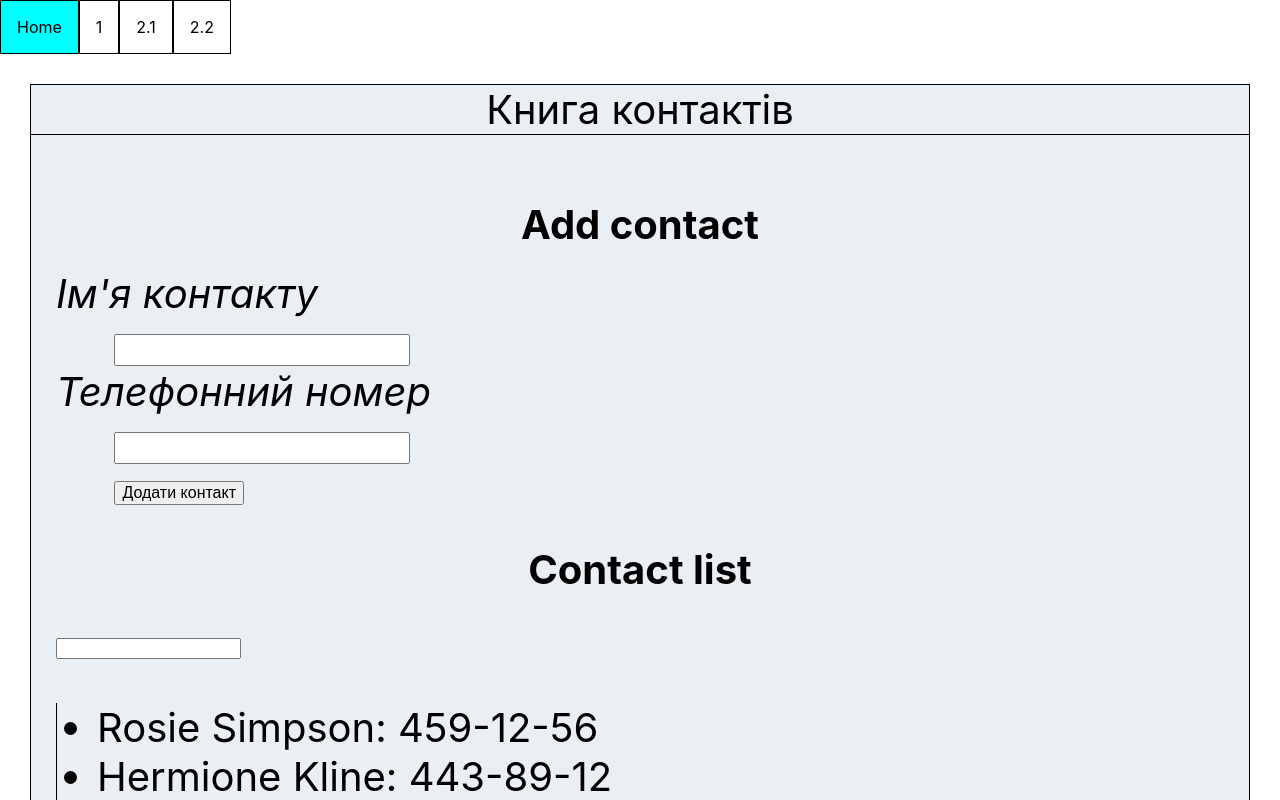
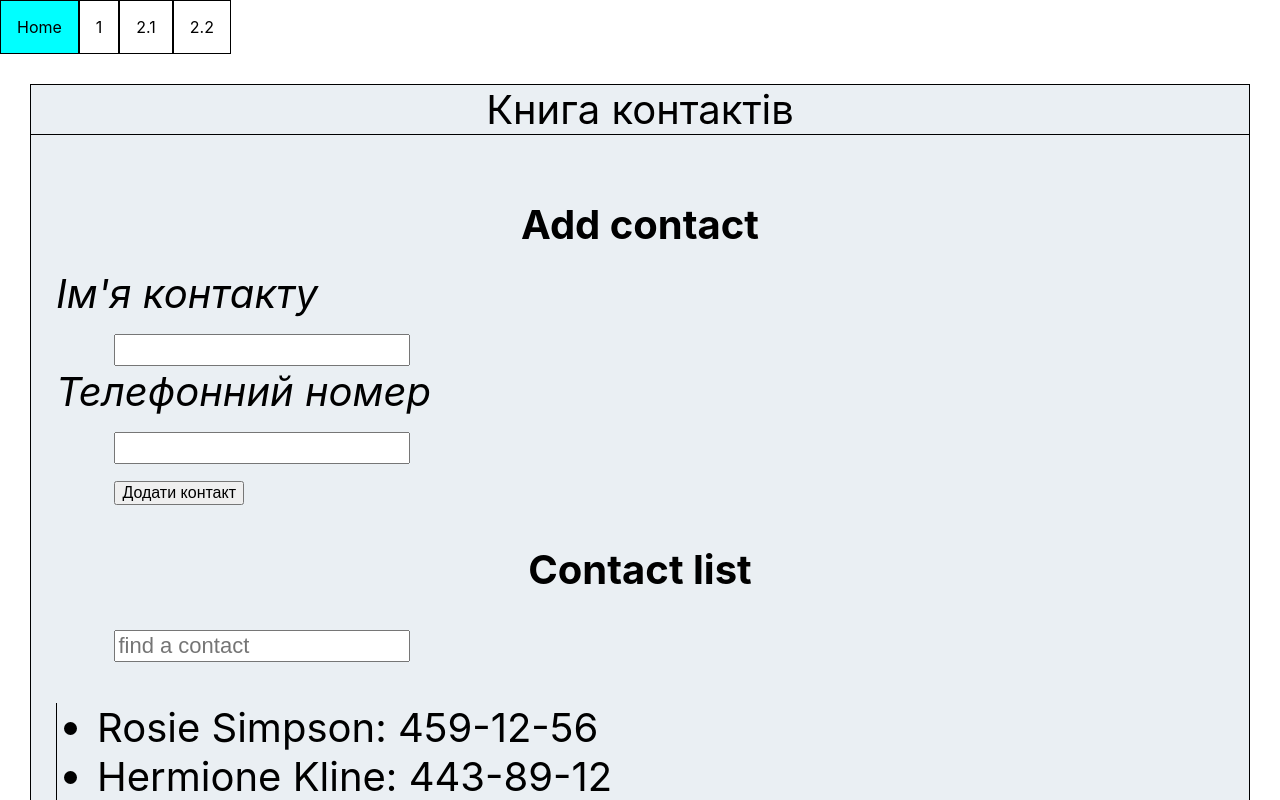
Before and after one commit to MikiUA/goit-react-hw, a React (Create React App) app: page /goit-react-hw/hw-02-phonebook in a window 1280 px wide. Shown: the top 800 px of the page. Built offline with nearby package versions, Linux system fonts and the light colour scheme.

Commit message:
now it definetly should work

```diff
--- a/src/NavSelector.js
+++ b/src/NavSelector.js
@@ -1,6 +1,6 @@
 import React, { useState } from 'react'
 import {Link} from 'react-router-dom'
-import {appRoutes, baseURL} from 'appRoutes'
+import {appRoutes} from 'appRoutes'
 
 
 
@@ -10,7 +10,6 @@ export default function NavSelector() {
     <div className='selector-wrapper'>
       {appRoutes.map(({path,label})=>{
         if (!label) return false;
-        //path+=baseURL;
         return (
         <Link
           key={path}
--- a/src/appRoutes.js
+++ b/src/appRoutes.js
@@ -6,10 +6,9 @@ import { App as App22 } from "hw-02-phonebook/App";
 export const baseURL='/goit-react-hw'
 export const appRoutes = [
   {
-    index: true,
     path: '/',
     label: 'Home',
-    element: <>Hey Boy</>
+    element: <Notification label='This is a homework page' message="Select a task you want to see in the navigation menu"/>
   },
   {
     path: '/*',
--- a/src/hw-02-phonebook/DisplayContacts.js
+++ b/src/hw-02-phonebook/DisplayContacts.js
@@ -1,6 +1,7 @@
 import React, { useState } from 'react'
 import PropTypes from 'prop-types'
 import { ContactList } from './styles/ContactDisplay.styled';
+import { FormInput } from './styles/AddContactForm.styled';
 
 function DisplayContacts({contacts}) {
   const [filter,setFilter]=useState('');
@@ -13,9 +14,10 @@ function DisplayContacts({contacts}) {
 
   return (
     <div>
-      <input
+      <FormInput
         type='text'
         value={filter}
+        placeholder='find a contact'
         onChange={(e)=>setFilter(e.target.value.toUpperCase())}
       />
       <ContactList>
```
